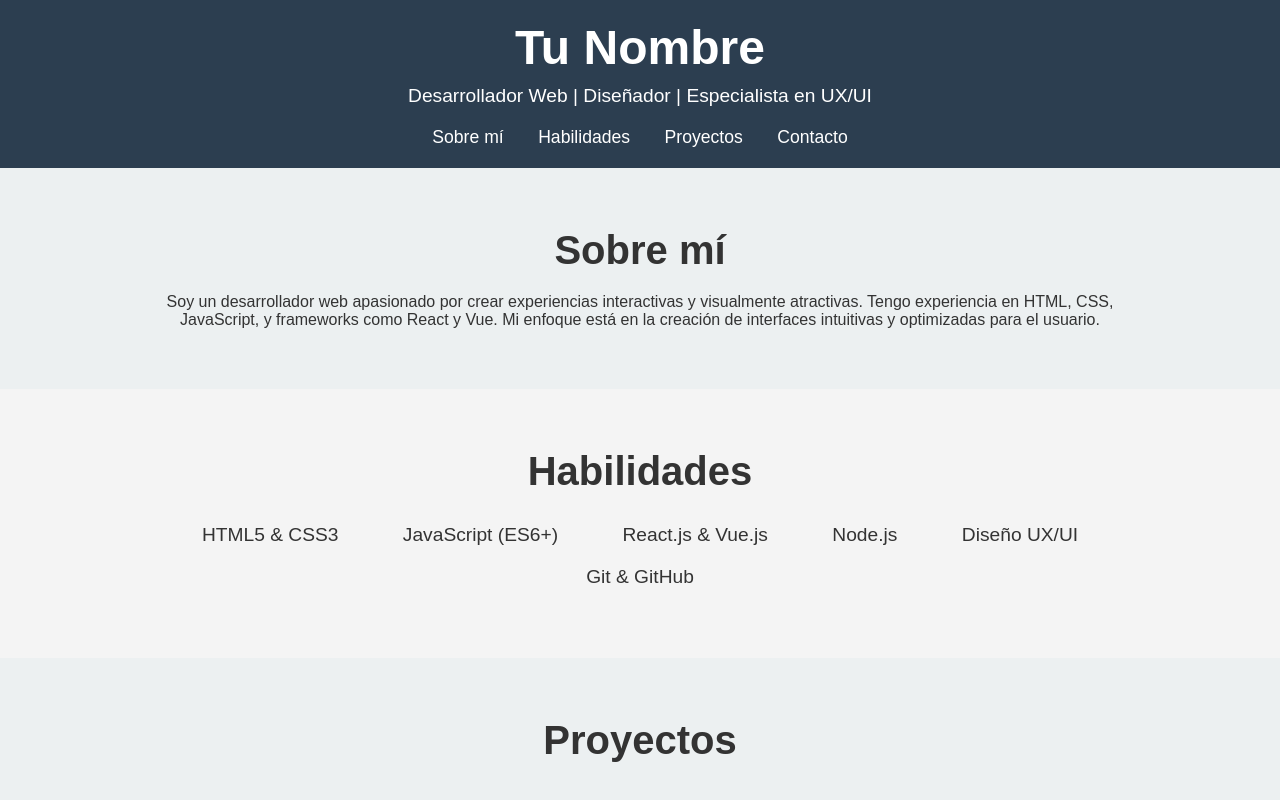
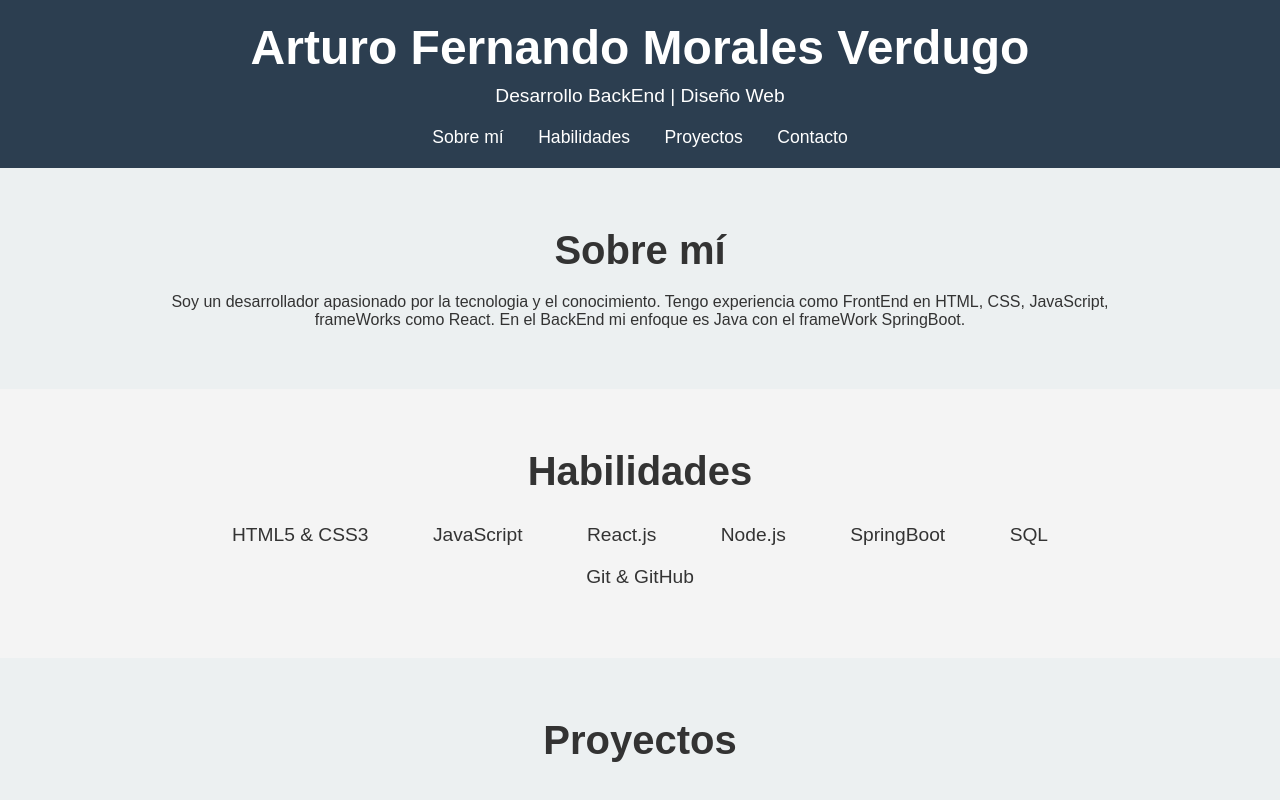
Before and after one commit to Arturo98fermv/Arturo98fermv.github.io, a plain HTML site: page index.html in a window 1280 px wide. Shown: the top 800 px of the page. Drawn offline with Linux system fonts and the light colour scheme.

Commit message:
style: add styles

```diff
--- a/index.html
+++ b/index.html
@@ -3,15 +3,15 @@
 <head>
     <meta charset="UTF-8">
     <meta name="viewport" content="width=device-width, initial-scale=1.0">
-    <title>Portafolio Profesional</title>
+    <title>Portafolio Arturo Morales</title>
     <link rel="stylesheet" href="styles.css">
 </head>
 <body>
     <!-- Sección de encabezado -->
     <header>
         <div class="container">
-            <h1>Tu Nombre</h1>
-            <p>Desarrollador Web | Diseñador | Especialista en UX/UI</p>
+            <h1>Arturo Fernando Morales Verdugo</h1>
+            <p>Desarrollo BackEnd | Diseño Web</p>
             <nav>
                 <ul>
                     <li><a href="#about">Sobre mí</a></li>
@@ -27,7 +27,7 @@
     <section id="about">
         <div class="container">
             <h2>Sobre mí</h2>
-            <p>Soy un desarrollador web apasionado por crear experiencias interactivas y visualmente atractivas. Tengo experiencia en HTML, CSS, JavaScript, y frameworks como React y Vue. Mi enfoque está en la creación de interfaces intuitivas y optimizadas para el usuario.</p>
+            <p>Soy un desarrollador apasionado por la tecnologia y el conocimiento. Tengo experiencia como FrontEnd en HTML, CSS, JavaScript, frameWorks como React. En el BackEnd mi enfoque es Java con el frameWork SpringBoot.</p>
         </div>
     </section>
 
@@ -37,10 +37,11 @@
             <h2>Habilidades</h2>
             <ul>
                 <li>HTML5 & CSS3</li>
-                <li>JavaScript (ES6+)</li>
-                <li>React.js & Vue.js</li>
+                <li>JavaScript</li>
+                <li>React.js</li>
                 <li>Node.js</li>
-                <li>Diseño UX/UI</li>
+                <li>SpringBoot</li>
+                <li>SQL</li>
                 <li>Git & GitHub</li>
             </ul>
         </div>
@@ -82,7 +83,7 @@
     <!-- Sección de pie de página -->
     <footer>
         <div class="container">
-            <p>&copy; 2024 Tu Nombre - Todos los derechos reservados.</p>
+            <p>&copy; 2024 Arturo Morales - Todos los derechos reservados.</p>
         </div>
     </footer>
 </body>
```
